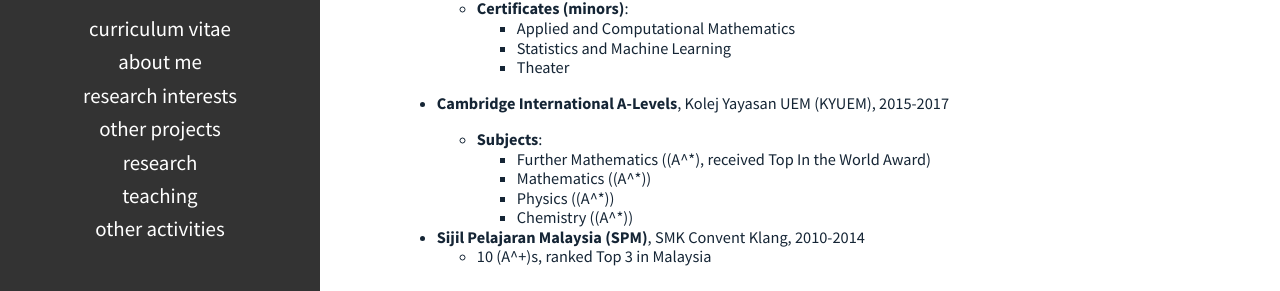
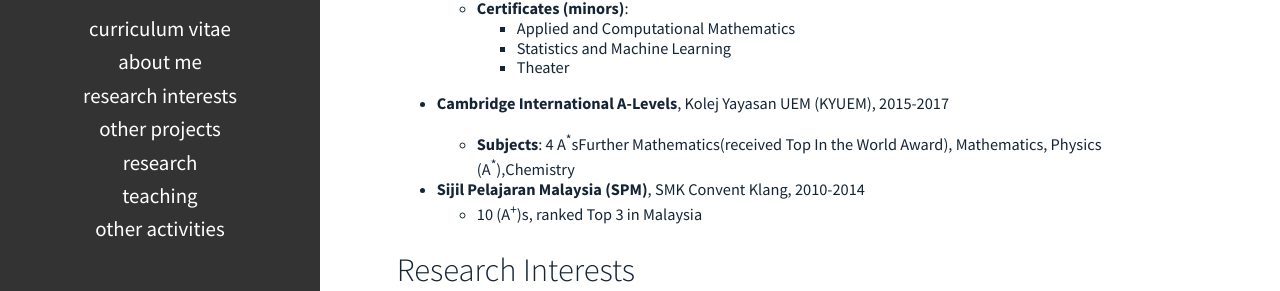
Before and after one commit to Vydhourie/vydhourie-github.io, a plain HTML site: page pages/curriculum-vitae.html in a window 1280 px wide. Shown: the part 238-529 px from the top of the page. Drawn offline with nearby package versions, Linux system fonts and the light colour scheme.

Commit message:
Update curriculum-vitae.html

```diff
--- a/pages/curriculum-vitae.html
+++ b/pages/curriculum-vitae.html
@@ -182,17 +182,13 @@
 <li>
 <p><strong>Cambridge International A-Levels</strong>, Kolej Yayasan UEM (KYUEM), 2015-2017</p>
 <ul>
-<li><strong>Subjects</strong>:<ul>
-<li>Further Mathematics ((A^*), received Top In the World Award)</li>
-<li>Mathematics ((A^*))</li>
-<li>Physics ((A^*))</li>
-<li>Chemistry ((A^*))</li>
+<li><strong>Subjects</strong>: 4 A<sup>*</sup>sFurther Mathematics(received Top In the World Award), Mathematics, Physics (A<sup>*</sup>),Chemistry<ul>
 </ul>
 </li>
 </ul>
 </li>
 <li><strong>Sijil Pelajaran Malaysia (SPM)</strong>, SMK Convent Klang, 2010-2014<ul>
-<li>10 (A^+)s, ranked Top 3 in Malaysia</li>
+<li>10 (A<sup>+</sup>)s, ranked Top 3 in Malaysia</li>
 </ul>
 </li>
 </ul>
```
